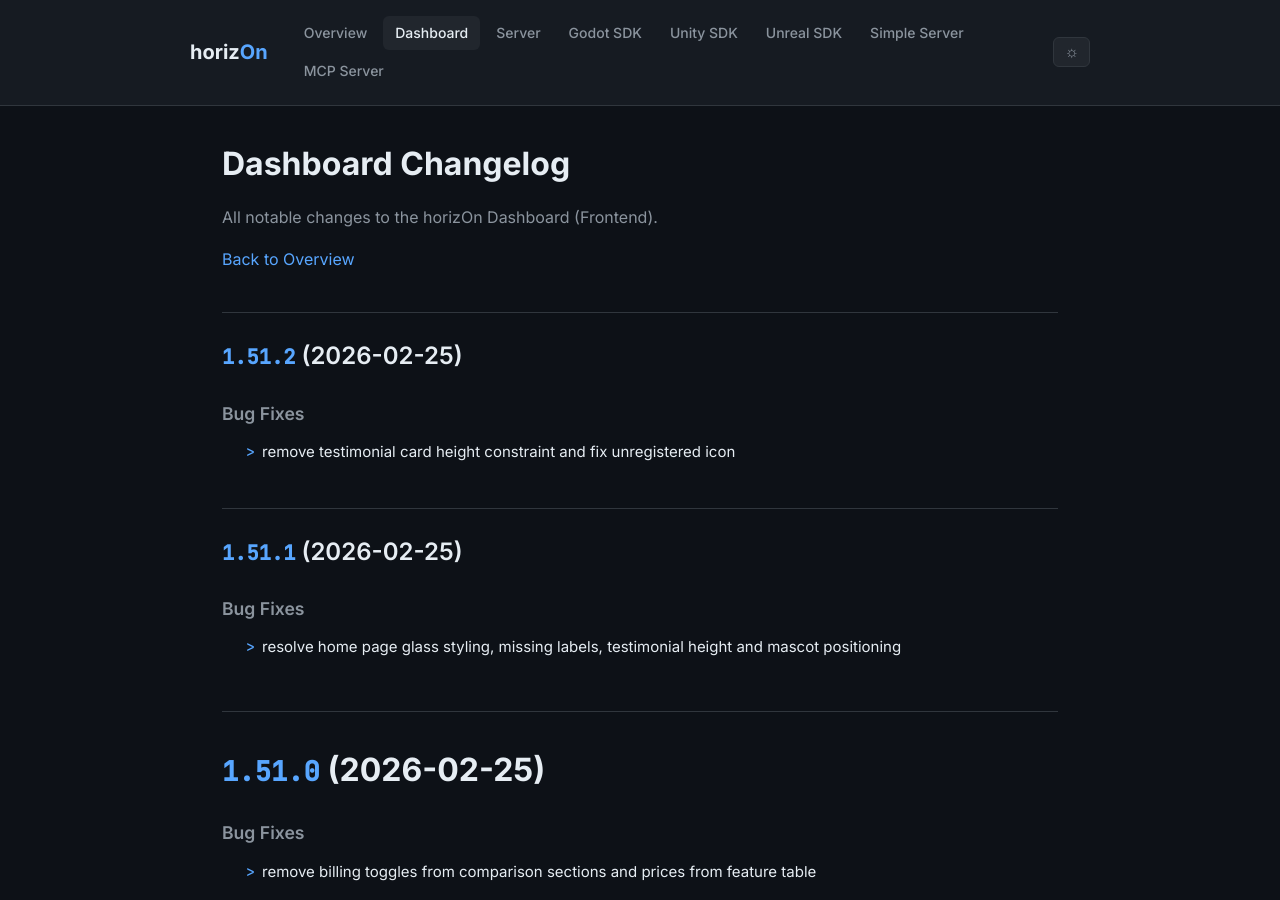
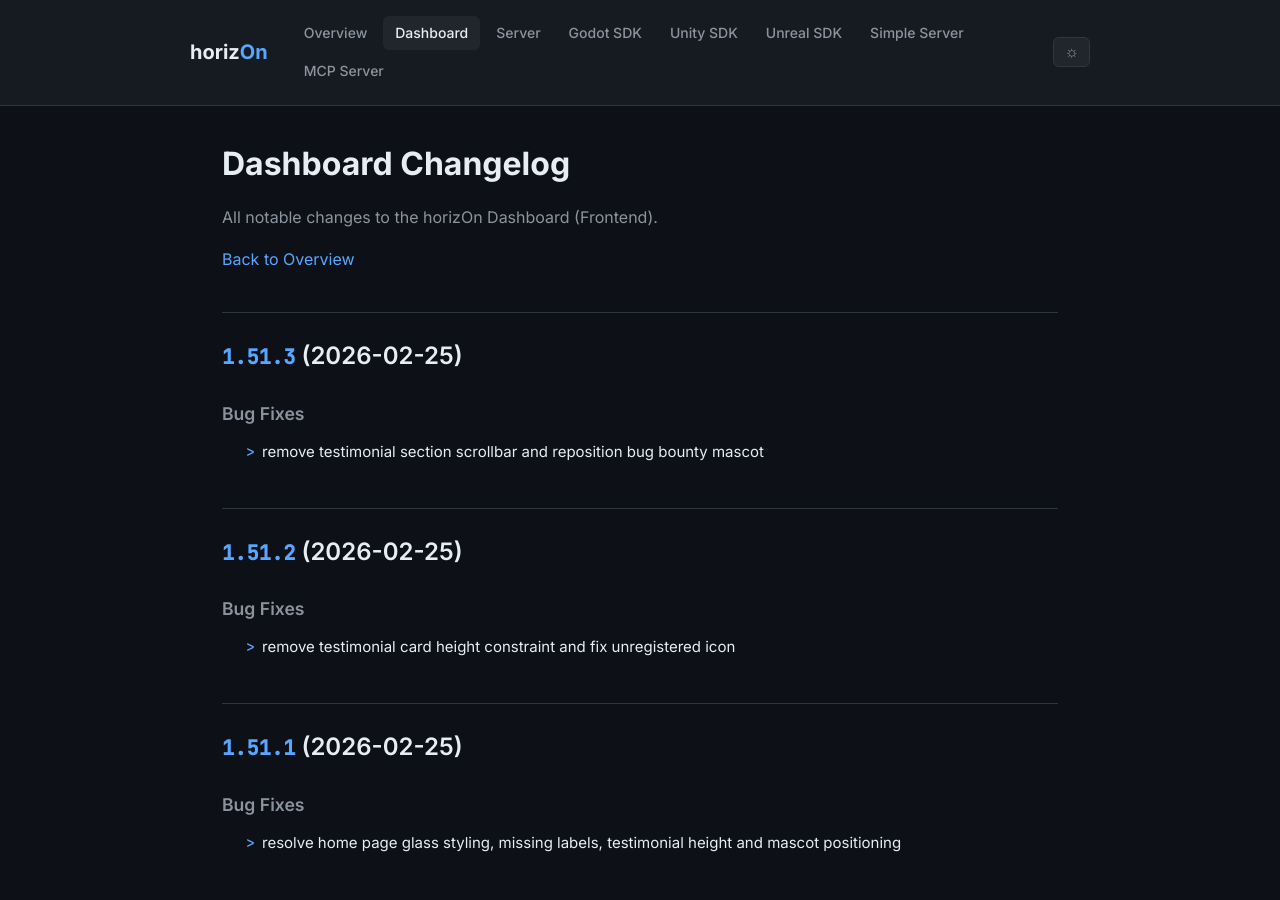
Before and after one commit to ProjectMakersDE/horizOn-Changelog, a Jekyll site: the page built from dashboard-changelog.md, in a window 1280 px wide and 900 px high. Built offline with Jekyll 4.4.1, drawn with Linux system fonts in a browser that asks for light colours.

Commit message:
chore: sync changelogs [skip ci]

```diff
--- a/dashboard-changelog.md
+++ b/dashboard-changelog.md
@@ -8,6 +8,13 @@ title: Dashboard Changelog
 All notable changes to the horizOn Dashboard (Frontend).
 
 [Back to Overview](.)
+
+## [1.51.3](https://github.com/ProjectMakersDE/horizOn-Dashboard/compare/v1.51.2...v1.51.3) (2026-02-25)
+
+
+### Bug Fixes
+
+* remove testimonial section scrollbar and reposition bug bounty mascot ([c57d67f](https://github.com/ProjectMakersDE/horizOn-Dashboard/commit/c57d67f3a889c151f808bb60b23ed48a073393bf))
 
 ## [1.51.2](https://github.com/ProjectMakersDE/horizOn-Dashboard/compare/v1.51.1...v1.51.2) (2026-02-25)
 
```
Also changed, not shown: index.md (+1 -1 lines).
